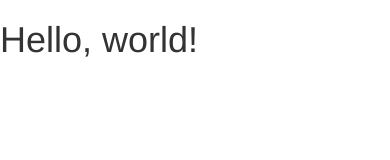
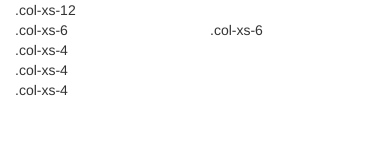
Before and after one commit to felix-brenkel/WorkingTitle, a plain HTML site: page index.html in a window 390 px wide. Drawn offline with nearby package versions, Linux system fonts and the light colour scheme.

Commit message:
First bootstrap test
Added node to .gitignore

```diff
--- a/index.html
+++ b/index.html
@@ -1,13 +1,13 @@
 <!DOCTYPE html>
-<html lang="en">
-  <head>
+<html lang="de">
+
+<head>
     <meta charset="utf-8">
-    <meta http-equiv="X-UA-Compatible" content="IE=edge">
-    <meta name="viewport" content="width=device-width, initial-scale=1">
+    <meta name="viewport" content="width=device-width, initial-scale=1.0">
     <title>Bootstrap 101 Template</title>
 
     <!-- Bootstrap -->
-    <link href="css/bootstrap.min.css" rel="stylesheet">
+    <link href="css/bootstrap.min.css" rel="stylesheet" media="screen">
 
     <!-- HTML5 Shim and Respond.js IE8 support of HTML5 elements and media queries -->
     <!-- WARNING: Respond.js doesn't work if you view the page via file:// -->
@@ -15,13 +15,40 @@
       <script src="https://oss.maxcdn.com/libs/html5shiv/3.7.0/html5shiv.js"></script>
       <script src="https://oss.maxcdn.com/libs/respond.js/1.4.2/respond.min.js"></script>
     <![endif]-->
-  </head>
-  <body>
-    <h1>Hello, world!</h1>
+</head>
 
-    <!-- jQuery (necessary for Bootstrap's JavaScript plugins) -->
+<body>
+    <div class="container">
+        <div class="row">
+            <div class="col-xs-12">
+                .col-xs-12
+            </div>
+        </div>
+        <div class="row">
+            <div class="col-xs-6">
+                .col-xs-6
+            </div>
+            <div class="col-xs-6">
+                .col-xs-6
+            </div>
+        </div>
+        <div class="row">
+            <div class="col-md-4">
+                .col-xs-4
+            </div>
+            <div class="col-md-4">
+                .col-xs-4
+            </div>
+            <div class="col-md-4">
+                .col-xs-4
+            </div>
+        </div>
+    </div>
+
+    <!-- jQuery (wird für Bootstrap JavaScript-Plugins benötigt) -->
     <script src="https://ajax.googleapis.com/ajax/libs/jquery/1.11.0/jquery.min.js"></script>
-    <!-- Include all compiled plugins (below), or include individual files as needed -->
+    <!-- Binde alle kompilierten Plugins zusammen ein (wie hier unten) oder such dir einzelne Dateien nach Bedarf aus -->
     <script src="js/bootstrap.min.js"></script>
-  </body>
+</body>
+
 </html>
```
Also changed, not shown: 1 other file.
